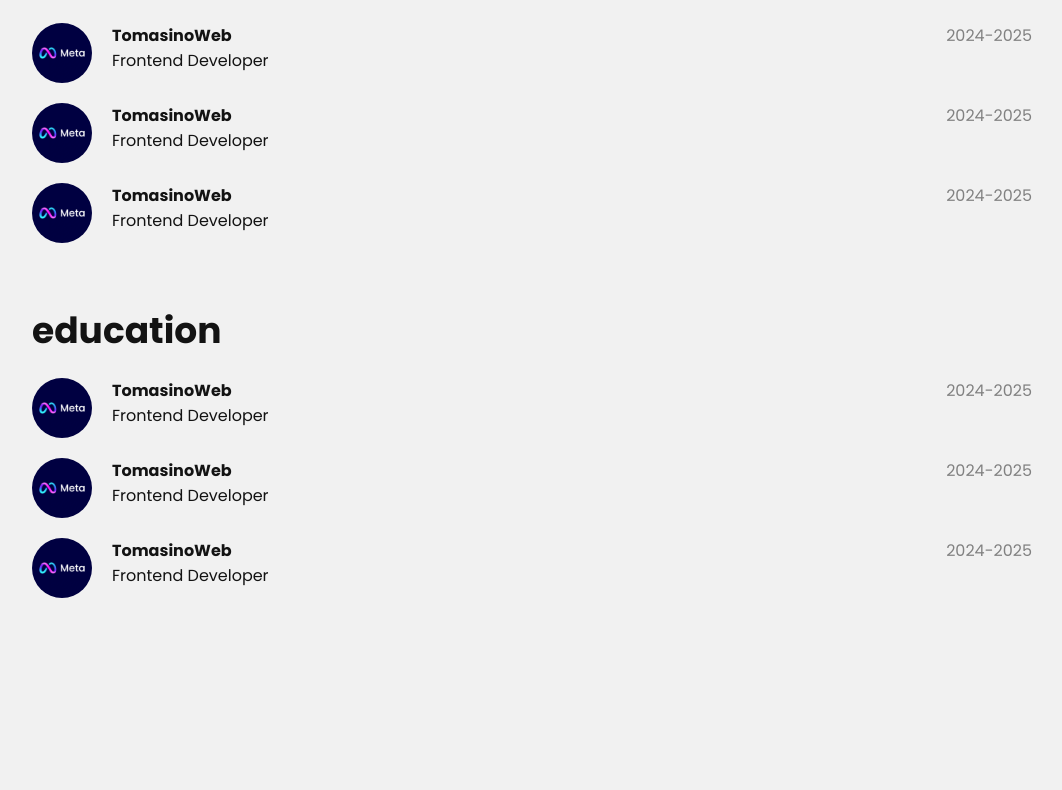
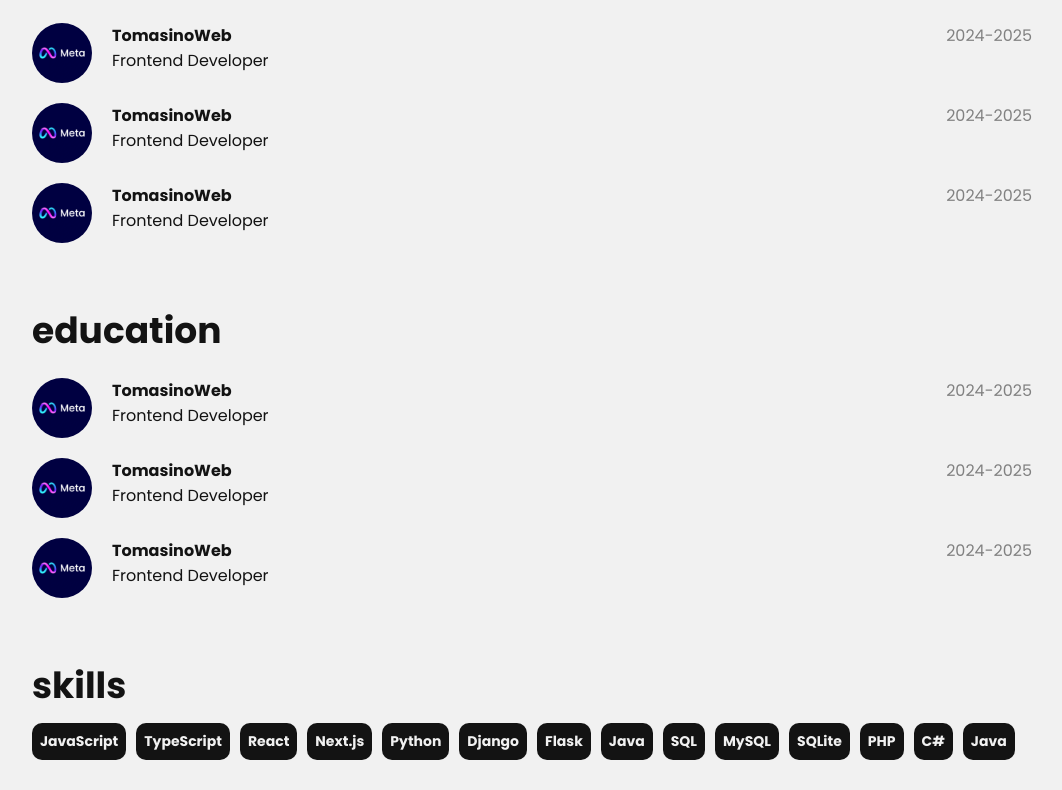
Before and after one commit to neilcasas/portfolio-v1, a Next.js app: page / in a window 1280 px wide. Shown: the part 507-1297 px from the top of the page, without its empty margins (108-1170 px from the left). Before the commit the page ends 1145 px from the top, so only its background shows below. Built offline with nearby package versions, Linux system fonts and the light colour scheme.

Commit message:
created initial skills component

```diff
--- /dev/null
+++ b/src/app/components/Skills.module.scss
@@ -0,0 +1,19 @@
+.skill {
+  padding: 8px 8px;
+  font-size: 14px;
+  font-weight: bold;
+  color: var(--background-color);
+  background-color: var(--main-color);
+  border-radius: 10px;
+  cursor: pointer;
+}
+
+.mainContainer {
+  display: flex;
+  flex-direction: column;
+  .skills {
+    display: flex;
+    flex-wrap: wrap;
+    gap: 10px;
+  }
+}
--- /dev/null
+++ b/src/app/components/Skills.tsx
@@ -0,0 +1,45 @@
+"use client";
+import styles from "./Skills.module.scss";
+import { Subheader } from "./Subheader";
+
+type SkillProps = {
+  text: string;
+};
+
+const Skill: React.FC<SkillProps> = ({ text }) => {
+  return <div className={styles.skill}>{text}</div>;
+};
+
+type SkillsProps = {
+  skills: string[];
+};
+
+export const skillsData: string[] = [
+  "JavaScript",
+  "TypeScript",
+  "React",
+  "Next.js",
+  "Python",
+  "Django",
+  "Flask",
+  "Java",
+  "SQL",
+  "MySQL",
+  "SQLite",
+  "PHP",
+  "C#",
+  "Java",
+];
+
+export const Skills: React.FC<SkillsProps> = ({ skills }) => {
+  return (
+    <div className={styles.mainContainer}>
+      <Subheader text="skills" />
+      <div className={styles.skills}>
+        {skills.map((skill, index) => (
+          <Skill key={index} text={skill} />
+        ))}
+      </div>
+    </div>
+  );
+};
--- a/src/app/page.tsx
+++ b/src/app/page.tsx
@@ -1,6 +1,7 @@
 import { Hero } from "./components/Hero";
 import { About } from "./components/About";
 import { testProps, List } from "./components/List";
+import { skillsData, Skills } from "./components/Skills";
 import styles from "./page.module.scss";
 
 export default function Home() {
@@ -11,6 +12,7 @@ export default function Home() {
         <About></About>
         <List items={testProps} title="experience"></List>
         <List items={testProps} title="education"></List>
+        <Skills skills={skillsData}></Skills>
       </div>
     </main>
   );
```
